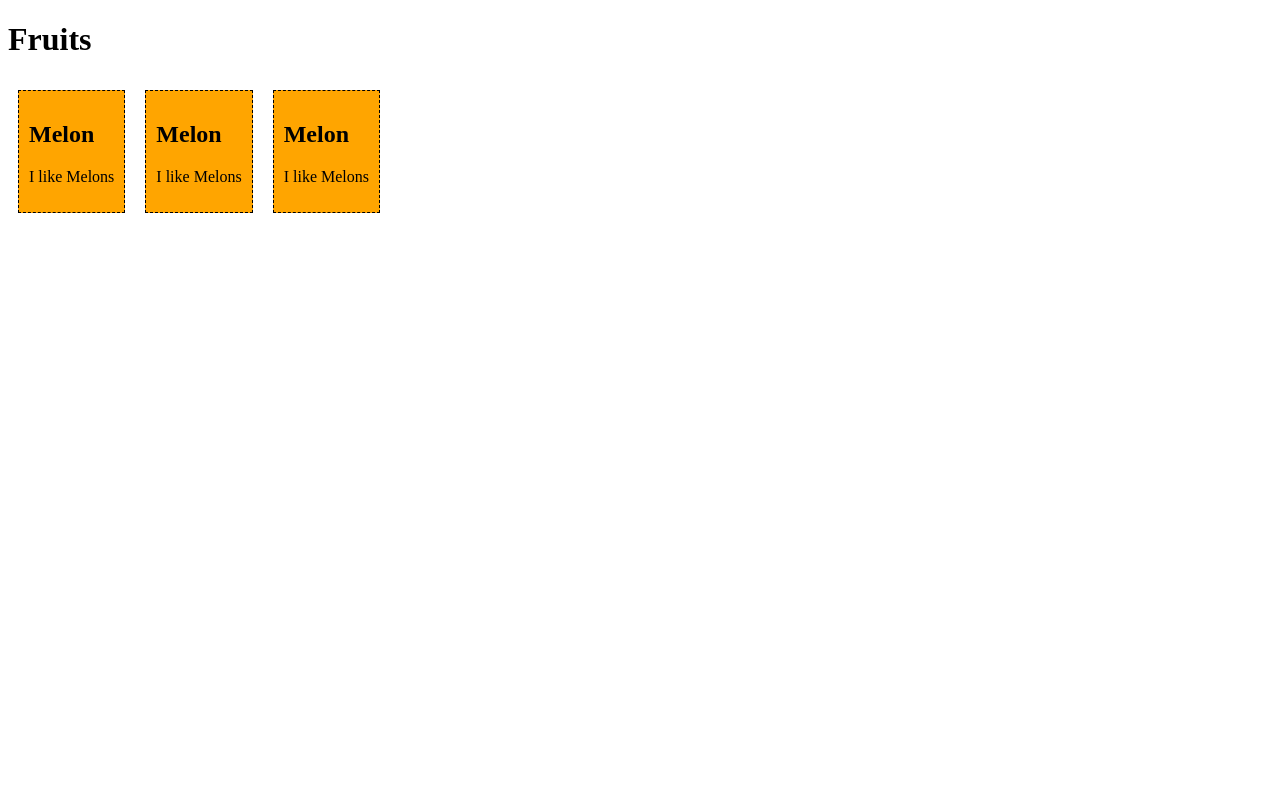
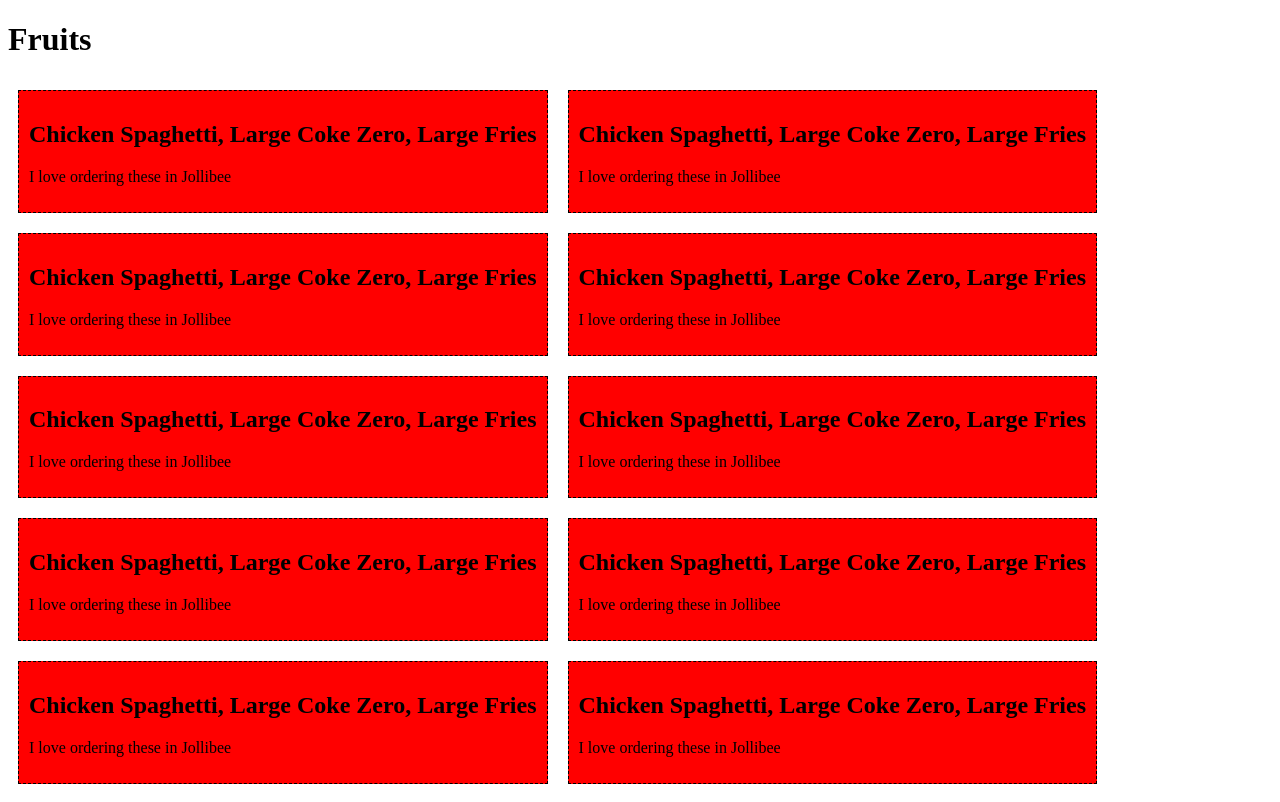
Before and after one commit to lgbncb/webprog-sf241-vuejs, a Vue app in the folder firstsfc/: page / in a window 1280 px wide. Built offline with nearby package versions, Linux system fonts and the light colour scheme.

Commit message:
Task 06: Update vue.js repository from github.dev -Added a new name and message

```diff
--- a/firstsfc/src/App.vue
+++ b/firstsfc/src/App.vue
@@ -1,5 +1,12 @@
 <template>
   <h1>Fruits</h1>
+  <food-item/>
+  <food-item/>
+  <food-item/>
+  <food-item/>
+  <food-item/>
+  <food-item/>
+  <food-item/>
   <food-item/>
   <food-item/>
   <food-item/>
@@ -13,6 +20,6 @@
     display: inline-block;
     margin: 10px;
     padding: 10px;
-    background-color: orange;
+    background-color: Red;
   }
 </style>
--- a/firstsfc/src/components/FoodItem.vue
+++ b/firstsfc/src/components/FoodItem.vue
@@ -9,8 +9,8 @@
 export default {
   data() {
     return {
-      name: 'Melon',
-      message: 'I like Melons'
+      name: 'Chicken Spaghetti, Large Coke Zero, Large Fries',
+      message: 'I love ordering these in Jollibee'
     }
   }
 };
```
